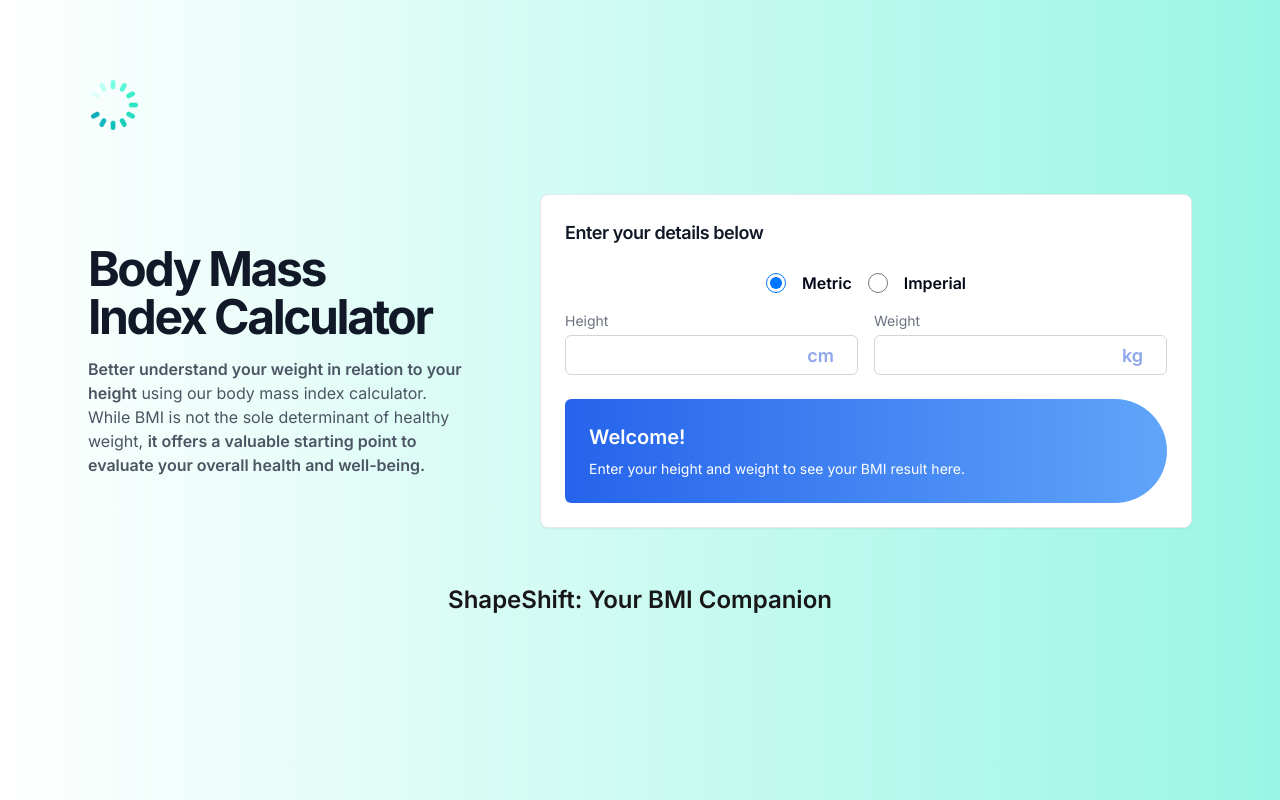
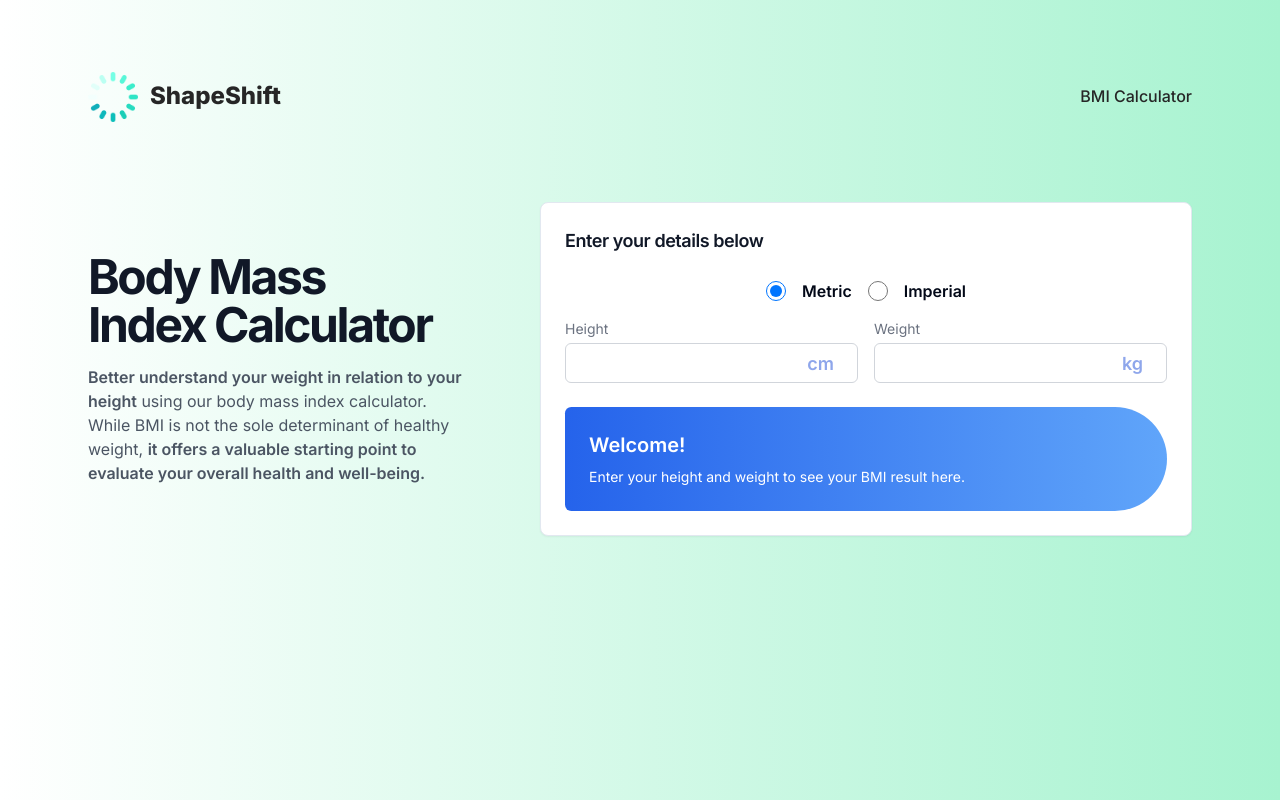
Before and after one commit to johncanero/shape-shift, a Next.js app: page / in a window 1280 px wide. Built offline with nearby package versions, Linux system fonts and the light colour scheme.

Commit message:
Adjust Responsiveness of Tablet Margin Padding

```diff
--- a/app/layout.tsx
+++ b/app/layout.tsx
@@ -21,7 +21,7 @@ export default function RootLayout({
   return (
     <html lang="en" className='h-screen'>
       <body
-        className={`${inter.className} max-w-6xl p-6 mx-auto text-gray-900 bg-gradient-to-r from-white to-teal-200 rounded-ee-3xl`}
+        className={`${inter.className} max-w-6xl p-6 mx-auto text-gray-900 bg-gradient-to-r from-white to-emerald-200 rounded-ee-3xl`}
       >
         {children}
       </body>
--- a/app/page.tsx
+++ b/app/page.tsx
@@ -8,9 +8,7 @@ export default function Home() {
     <>
       <Navbar />
       <Header />
-      <h1 className='text-neutral-900 text-2xl font-semibold text-center mt-12'>
-        ShapeShift: Your BMI Companion
-      </h1>
+
     </>
   )
 }
--- a/components/Navbar.tsx
+++ b/components/Navbar.tsx
@@ -3,8 +3,9 @@ import Image from "next/image"
 const Navbar = () => {
     return (
         <div>
-            {/* Navbar Logo */}
-            <div className='mx-auto my-14 md:mx-12 lg:mx-0'>
+            <div className="my-12 md:flex md:mx-12 lg:mx-0 md:justify-between">
+                {/* ShapeShift Logo */}
+                <div className='flex mx-auto md:mx-0'>
                     <Image
                         className='mx-auto mb-6 md:mx-0'
                         src='/images/shapeShiftIcon.png'
@@ -12,7 +13,17 @@ const Navbar = () => {
                         width={50}
                         height={50}
                     />
+                    <h1 className='hidden mt-2 ml-3 text-2xl font-extrabold text-center md:block text-neutral-800'>
+                        ShapeShift
+                    </h1>
                 </div>
+
+                <div className="hidden mt-3 md:block">
+                    <h2 className="font-medium text-neutral-800">BMI Calculator</h2>
+                </div>
+            </div>
+
+
         </div>
     );
 }
```
Lines whose indentation alone changed are shown as unchanged.
